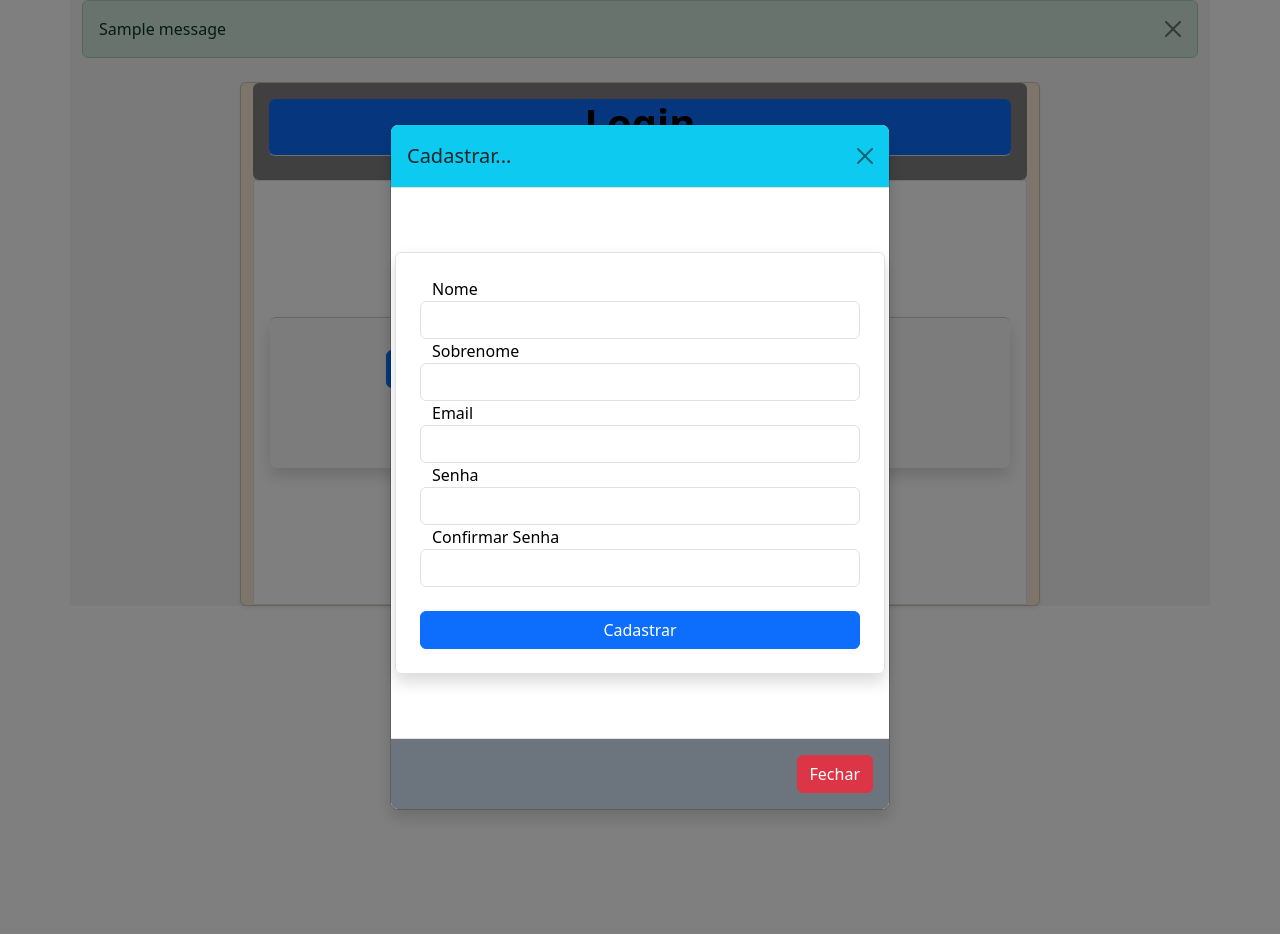
After one commit to gabrielfernandocardoso-assuncao/Projetos, a Flask app: page /cadastro/ in a window 1280 px wide, after a click on "Cadastrar". The commit adds this page. Run offline with Flask 3, Linux system fonts and the light colour scheme; tables that the repository leaves empty hold one stand-in row (values such as "Sample post"); one stand-in notice (Sample message) is shown.

Commit message:
atribui o conceito da classe login_user

```diff
--- a/usb/forms.py
+++ b/usb/forms.py
@@ -14,15 +14,15 @@ from usb.models import Sintomas, Usuario
 # criando o formulario de Login
 class UserForm(FlaskForm):
     nome = StringField('Nome', validators=[DataRequired()])
-    sobrenome = StringField('Nome', validators=[DataRequired()])
+    sobrenome = StringField('Sobrenome', validators=[DataRequired()])
     email = StringField('Email', validators=[DataRequired(), Email()])
     senha = PasswordField('Senha', validators=[DataRequired()])
-    confirmacao_senha = PasswordField('Senha', validators=[DataRequired(), EqualTo('senha')])
+    confirmacao_senha = PasswordField('Confirmar Senha', validators=[DataRequired(), EqualTo('senha')])
     btnSubmit = SubmitField('Cadastrar')
 
     # função validator
     def validate_email(self, email): # tem que ser 'validate_' e o nome do campo 'email'
-        if Usuario.query.filter(email=email.data).first(): # first pega o primeiro resultado, data pega o que tem dentro da variavel.
+        if Usuario.query.filter_by(email=email.data).first(): # first pega o primeiro resultado, data pega o que tem dentro da variavel.
             return ValidationError('Usuario já cadastrado com esse email!!')
 
     # função de salvar
@@ -40,6 +40,9 @@ class UserForm(FlaskForm):
         # salvando
         db.session.add(usuario)
         db.session.commit()
+
+        return usuario
+
 
 # criando a classe do formulario
 class SintomasForm(FlaskForm):
--- a/usb/models.py
+++ b/usb/models.py
@@ -14,7 +14,7 @@ class Usuario(db.Model, UserMixin): # essa tabela vai ter o login
     id = db.Column(db.Integer, primary_key = True)
     nome = db.Column(db.String, nullable = True)
     sobrenome = db.Column(db.String, nullable = True)
-    email = db.Column(db.String, nullable = True)
+    email = db.Column(db.String, nullable = True, unique = True)
     senha = db.Column(db.String, nullable = True)
 
 
--- /dev/null
+++ b/usb/templates/cadastro.html
@@ -0,0 +1,84 @@
+{% extends 'base.html' %}
+
+{% block titulo %}Cadastro{% endblock %}
+
+{% block content %}
+    {% if current_user.is_authenticated %}
+
+    {% else %}
+            {% with mensagens = get_flashed_messages(with_categories=true) %}
+        {% if mensagens %}
+            {% for categoria, mensagem in mensagens %}
+            <div class="alert alert-{{ categoria }} alert-dismissible fade show" role="alert">
+                {{ mensagem }}
+                <button type="button" class="btn-close" data-bs-dismiss="alert"></button>
+            </div>
+            {% endfor %}
+        {% endif %}
+        {% endwith %}
+        <div class="row mt-4 justify-content-center">
+            <div class="card shadow-sm" style="background-color: antiquewhite; width: 50rem;">
+                <div class="card-body rounded" style="background-color: gray;">
+                    <h1 class="card-title border-bottom pb-2 bg-primary rounded fw-bold" style="color: black; text-align: center;">Login</h1>
+                </div>
+                <div class="bg-white p-3 rouded border" style="min-height: 100px; white-space: pre-wrap;">
+
+
+                    <!-- modal Cadastro -->
+                    <div class="card-footer rounded shadow">
+                        <button type="button" class="btn btn-primary" data-bs-toggle="modal" data-bs-target="#cadastro">Cadastrar</button>
+
+                        <div class="modal fade" id="cadastro" tabindex="-1">
+                            <div class="modal-dialog">
+                                <div class="modal-content shadow">
+                                    <div class="modal-header bg-info">
+                                        <h5 class="modal-title">Cadastrar...</h5>
+                                        <button type="button" class="btn-close" data-bs-dismiss="modal"></button>
+                                    </div>
+
+                                    <div class="modal-body" style="color: black;">
+                                        <form action="" method="post" class="row p-4 rounded border shadow">
+                                            <!-- token de segurança -->
+                                            {{ form.csrf_token }}
+
+                                            <!-- Nome -->
+                                            {{ form.nome.label() }}
+                                            {{ form.nome(class="form-control") }}
+
+                                            <!-- sobrenome -->
+                                            {{ form.sobrenome.label() }}
+                                            {{ form.sobrenome(class="form-control") }}
+
+                                            <!-- email -->
+                                            {{ form.email.label() }}
+                                            {{ form.email(class="form-control") }}
+
+                                            <!-- senha -->
+                                            {{ form.senha.label() }}
+                                            {{ form.senha(class="form-control") }}
+
+                                            <!-- confirmar senha -->
+                                            {{ form.confirmacao_senha.label() }}
+                                            {{ form.confirmacao_senha(class="form-control") }}
+
+                                            <!-- botao submit -->
+                                            {{ form.btnSubmit(class="btn btn-primary mt-4") }}
+
+                                        </form>
+                                    </div>
+
+                                    <div class="modal-footer bg-secondary">
+                                        <button type="button" class="btn btn-danger" data-bs-dismiss="modal">Fechar</button>
+                                    </div>
+                                </div>
+                            </div>
+                        </div>
+                    </div>
+
+
+
+                </div>
+            </div>
+        </div>
+    {% endif %}
+{% endblock %}
--- a/usb/templates/menu.html
+++ b/usb/templates/menu.html
@@ -72,7 +72,7 @@
                         <a href="{{ url_for('Status')}}" class="btn btn-primary">Status</a>
                    </div>
                    <div class="col-6 d-grid">
-                        <a href="{{ url_for('Consultas')}}" class="btn btn-primary">Exames</a>
+                        <a href="{{ url_for('ConsultaLista')}}" class="btn btn-primary">Exames</a>
                    </div>
                 </div>
             </div>
--- a/usb/templates/rotas.html
+++ b/usb/templates/rotas.html
@@ -7,6 +7,9 @@
             Rotas ->
             <a href="{{ url_for('homepage')}}" class="btn btn-secondary">Pagina principal</a>
             <a href="{{ url_for('menu')}}" class="btn btn-secondary">Menu</a>
+            {% if current_user.is_authenticated %}
+                <a href="{{ url_for('homepage')}}" class="btn btn-danger">Sair</a>
+            {% endif %}
         </div>
     </div>
     <hr>
--- a/usb/views.py
+++ b/usb/views.py
@@ -2,21 +2,32 @@
 from usb import app, db
 
 # importando a função render_template, url_for
-from flask import render_template, url_for, request, redirect
+from flask import render_template, url_for, request, redirect, flash
+
+# importando as dependencias de login
+from flask_login import login_user, logout_user, current_user
 
 # importando a classe da tabela onde vou salvar
 from usb.models import Sintomas
 
 # importando as classes de formulario
-from usb.forms import SintomasForm
+from usb.forms import SintomasForm, UserForm
 # passando uma rota
-@app.route('/') # rotas sao passadas entre "/"
+@app.route('/cadastro/', methods=['GET', 'POST']) # rotas sao passadas entre "/"
 def homepage(): # função de renderização
-
-    return render_template('index.html') # renderizando uma string, renderizando um template
+    form = UserForm()
+    if form.validate_on_submit():
+        # Se chegou aqui, o WTForms já validou que o e-mail não é repetido
+        user = form.save()
+        if user:
+            login_user(user, remember=True)
+            return redirect(url_for('menu'))
+        else:
+            flash("Erro ao criar usuário. Tente novamente.", "danger")
+    return render_template('cadastro.html', form=form) # renderizando uma string, renderizando um template
 
 # criando a rota para o menu, apos o login
-@app.route('/menu/', methods={'GET', 'POST'})
+@app.route('/menu/', methods=['GET', 'POST'])
 def menu():
     # passando o formulario
     form = SintomasForm() # instanciando o formulario
```
Also changed, not shown: usb/templates/index.html (deleted, +0 -20 lines), README.md, instance/database.db.
